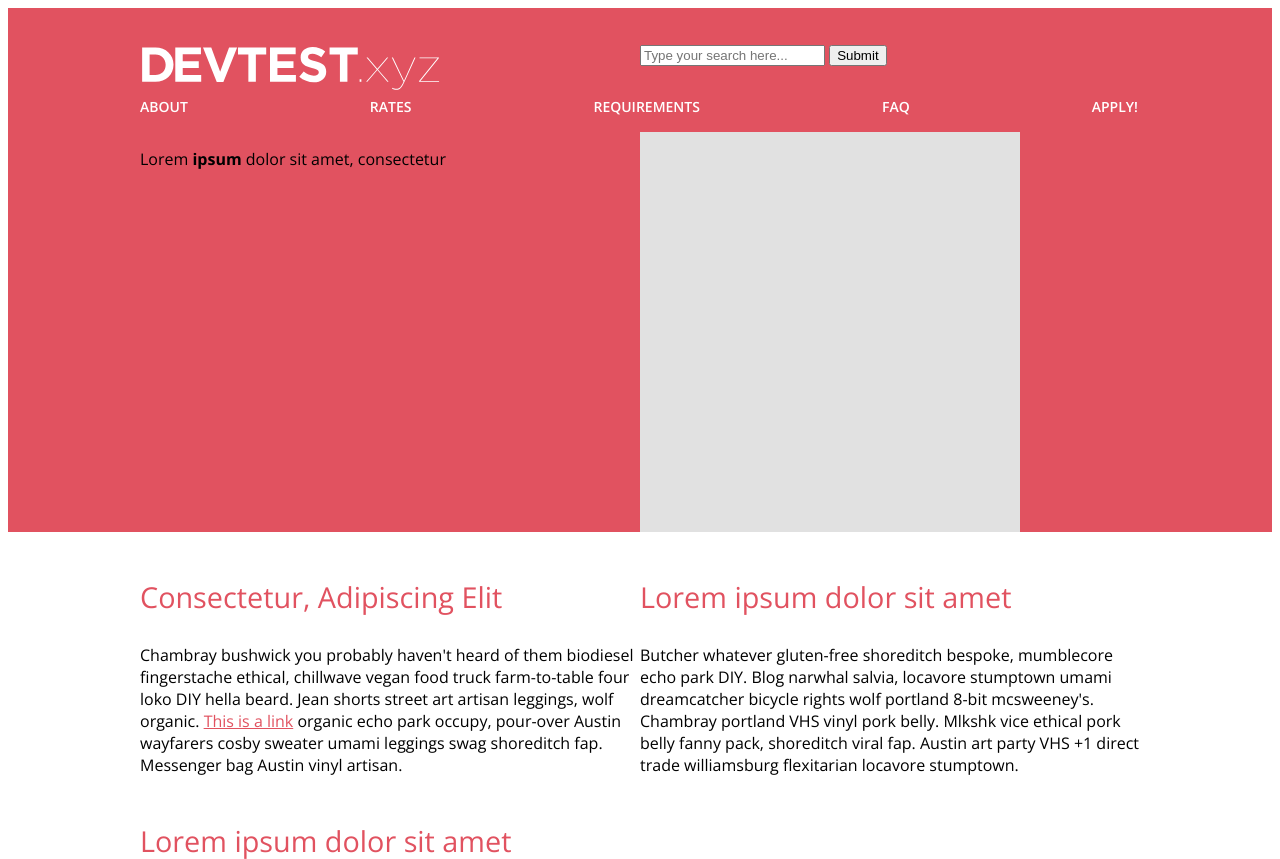
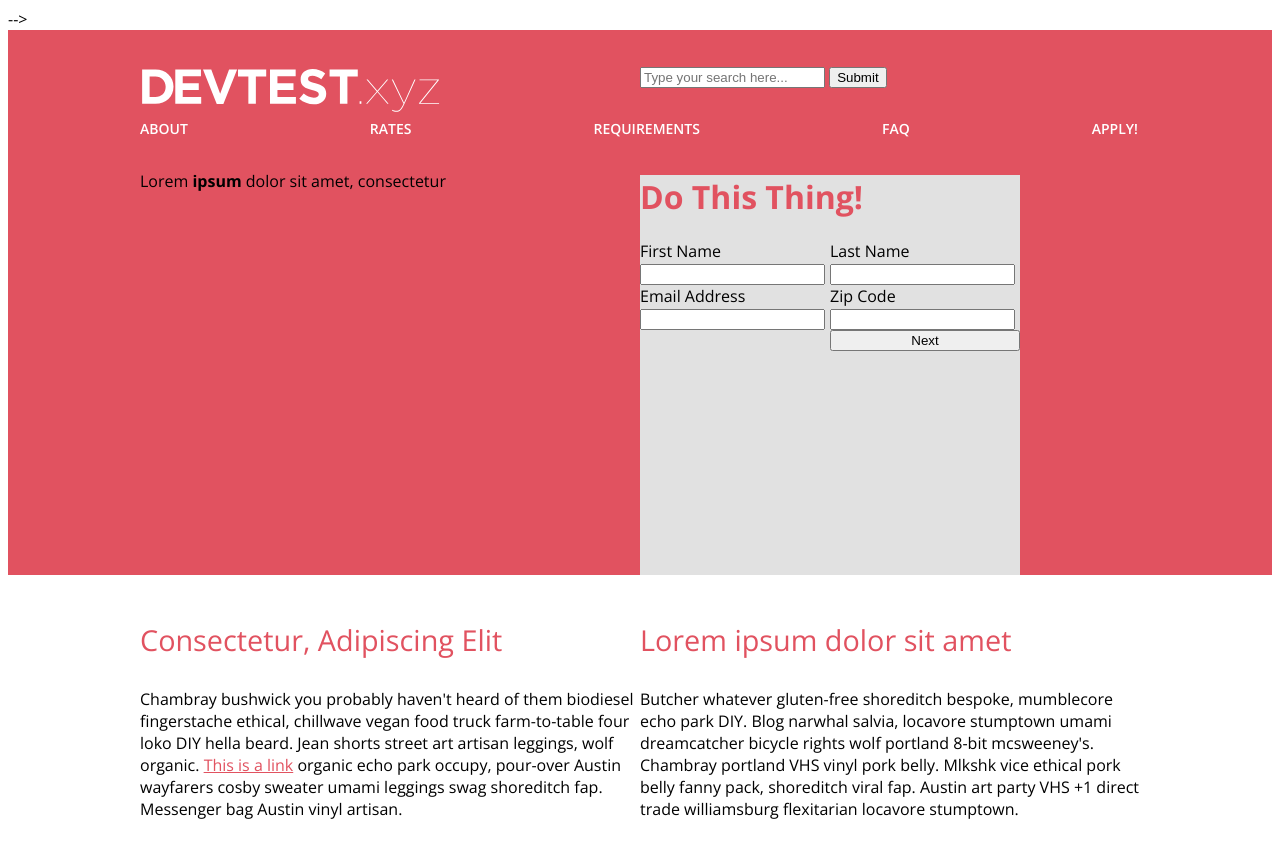
Before and after one commit to JoshuaCWebDeveloper/devtest-xyz, a website: page public/index.html in a window 1280 px wide. Shown: the top 859 px of the page. Drawn offline with nearby package versions, Linux system fonts and the light colour scheme.

Commit message:
Link to bundle.min.js and add angular app to index.html

```diff
--- a/public/index.html
+++ b/public/index.html
@@ -6,10 +6,13 @@
     <link rel="stylesheet" type="text/css" href="css/style.css" />
     <link href='https://fonts.googleapis.com/css?family=Open+Sans:400,300,600,700' rel='stylesheet' type='text/css' />
 
+    <!-- Bundled JS file with all dependencies and app.js -->
+    <script type="text/javascript" src="js/bundle.min.js"></script> -->
+
     <title>DEVTEST.xyz</title>
 </head>
 
-<body>
+<body data-ng-app="DEVTEST.xyz">
 
 <div class="featured">
 
@@ -45,7 +48,11 @@
 
             <div class="featured-action column two right">
 
-                <div class="form-container"> </div>
+                <div class="form-container">
+                    <h1>Do This Thing!</h1>
+
+                    <ng-view></ng-view>
+                </div>
 
             </div>
 
```
